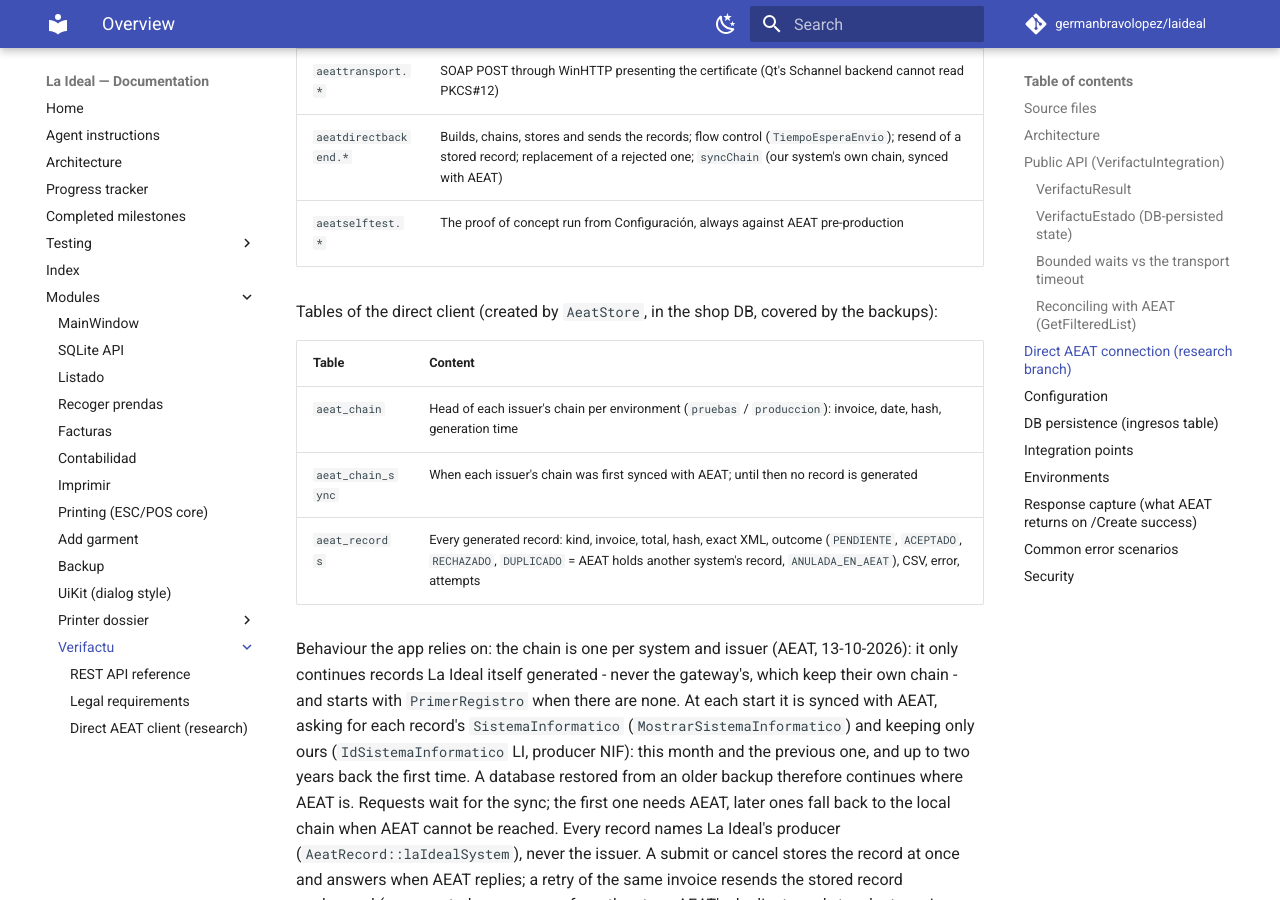
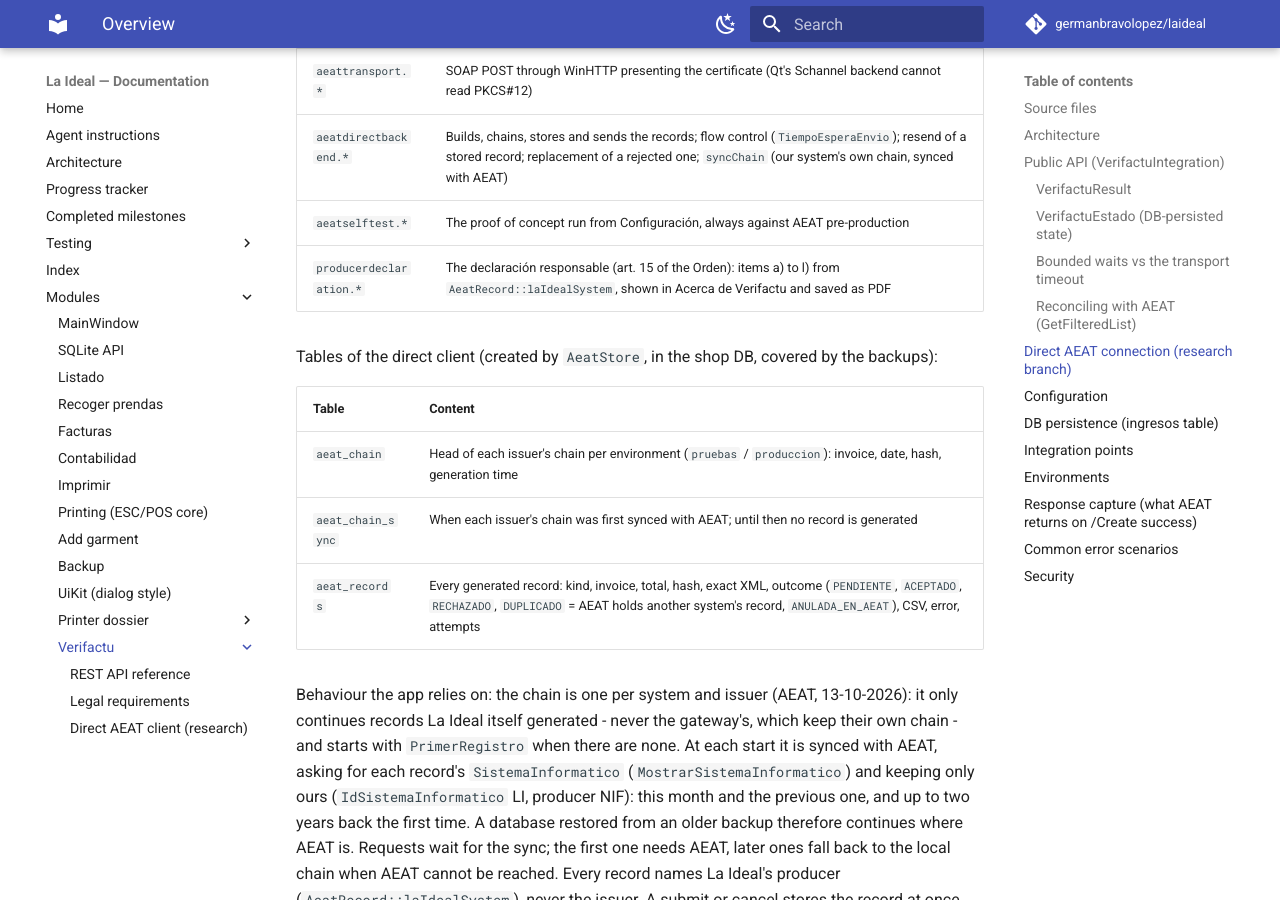
Before and after one commit to germanbravolopez/laideal, an MkDocs documentation site: the page built from docs/modules/verifactu/README.md, in a window 1280 px wide and 900 px high, scrolled down 6596 px. Built offline with MkDocs 1.6.1 and Material for MkDocs 9.7.7, drawn with Linux system fonts in a browser that asks for light colours; comment, search, counter and statistics services are not loaded.

Commit message:
docs: producerdeclaration in the index and the Verifactu module table

```diff
--- a/docs/modules/verifactu/README.md
+++ b/docs/modules/verifactu/README.md
@@ -166,6 +166,7 @@ The write is `sql_lite::reconcileVerifactuFromAeat()`, which refuses an empty CS
 | `aeattransport.*` | SOAP POST through WinHTTP presenting the certificate (Qt's Schannel backend cannot read PKCS#12) |
 | `aeatdirectbackend.*` | Builds, chains, stores and sends the records; flow control (`TiempoEsperaEnvio`); resend of a stored record; replacement of a rejected one; `syncChain` (our system's own chain, synced with AEAT) |
 | `aeatselftest.*` | The proof of concept run from Configuración, always against AEAT pre-production |
+| `producerdeclaration.*` | The declaración responsable (art. 15 of the Orden): items a) to l) from `AeatRecord::laIdealSystem`, shown in Acerca de Verifactu and saved as PDF |
 
 Tables of the direct client (created by `AeatStore`, in the shop DB, covered by the backups):
 
```
Also changed, not shown: docs/INDEX.md (+1 -0 lines).
